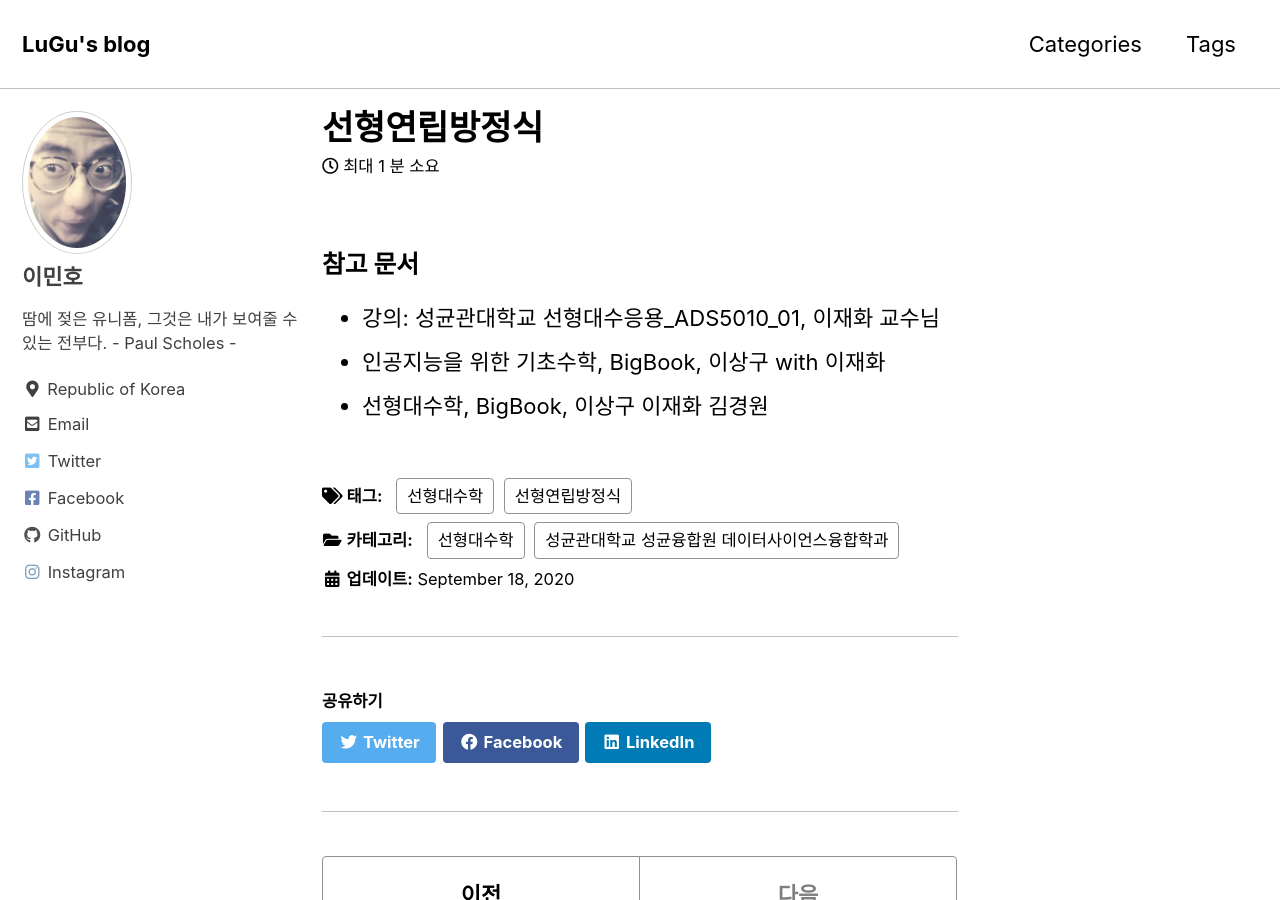
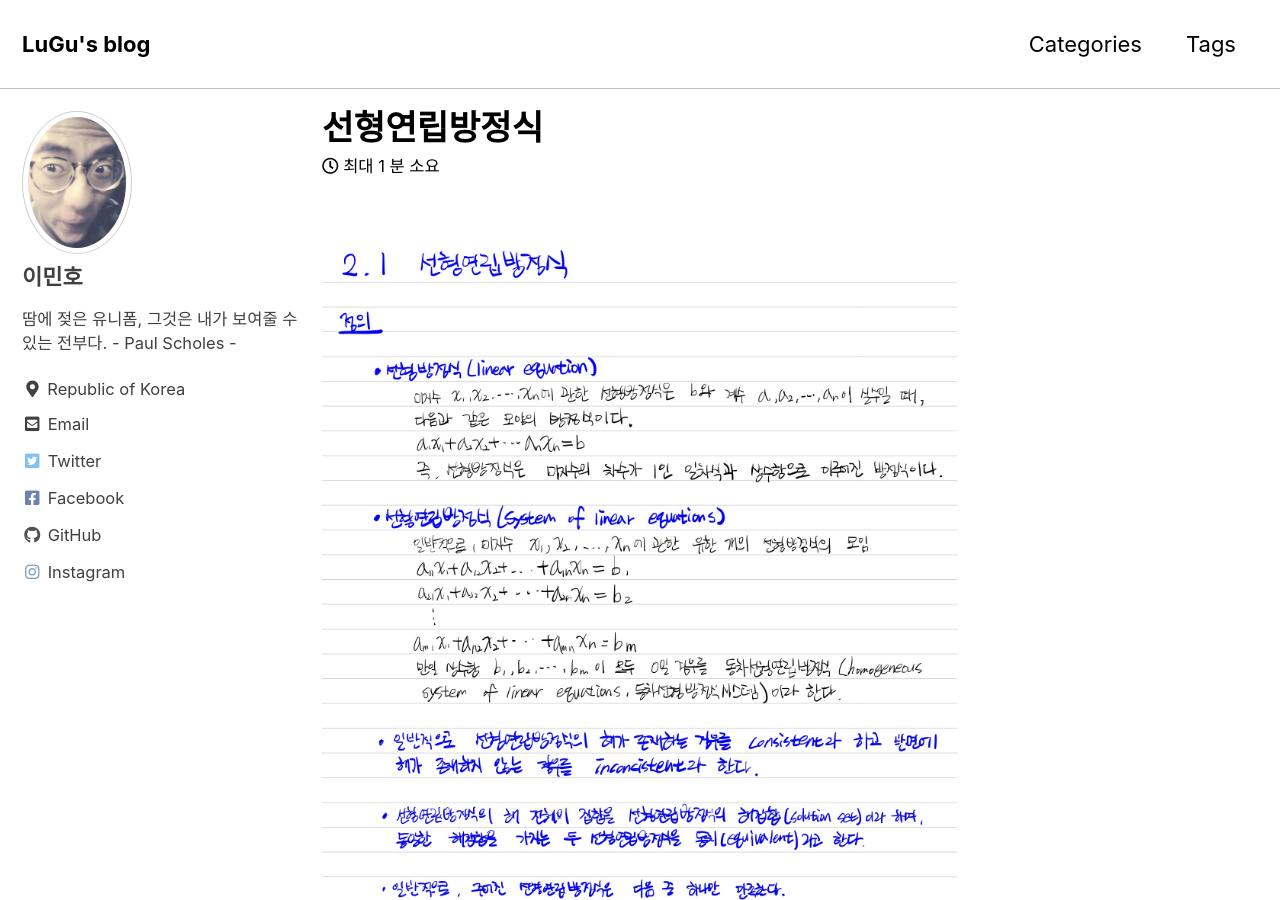
Before and after one commit to DSLuGu/DSLuGu.github.io, a Jekyll site: the page built from _posts/2020-09-18-선형연립방정식.md, in a window 1280 px wide and 900 px high. Built offline with Jekyll 4.4.1, drawn with Linux system fonts in a browser that asks for light colours; cached includes are drawn as plain includes.

Commit message:
Update 2020-09-18

```diff
--- a/_posts/2020-09-18-선형연립방정식.md
+++ b/_posts/2020-09-18-선형연립방정식.md
@@ -11,13 +11,9 @@ tags:
 last_modified_at: 2020-09-18T00:00:00+09:00
 ---
 
-{% capture fig_img %}
 ![F-LA-W2-1]({{ "/assets/images/Revise_2020-F-LA-W2-1.jpg" | relative_url }})
-{% endcapture %}
 
-{% capture fig_img %}
-![F-LA-W2-2.jpg]({{ "/assets/images/Revise_2020-F-LA-W2-2.jpg" | relative_url }})
-{% endcapture %}
+![F-LA-W2-2]({{ "/assets/images/Revise_2020-F-LA-W2-2.jpg" | relative_url }})
 
 ### 참고 문서
 * 강의: 성균관대학교 선형대수응용_ADS5010_01, 이재화 교수님
```
